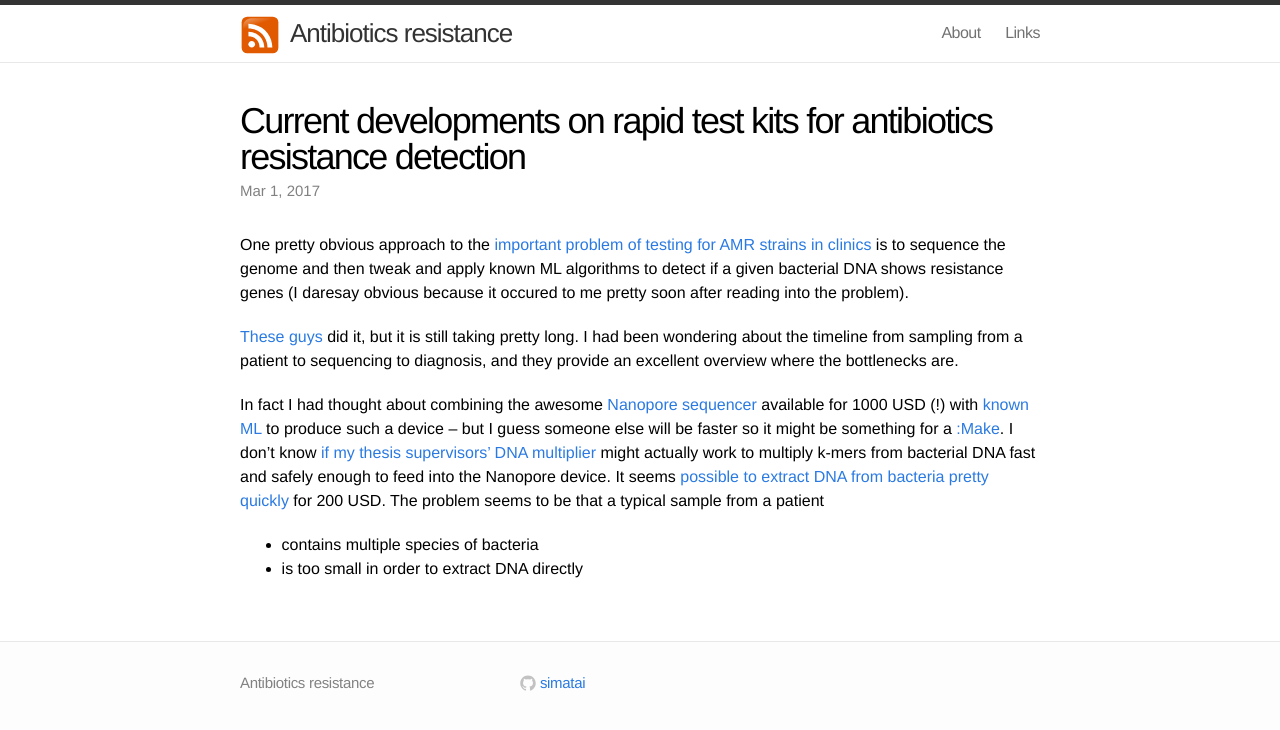
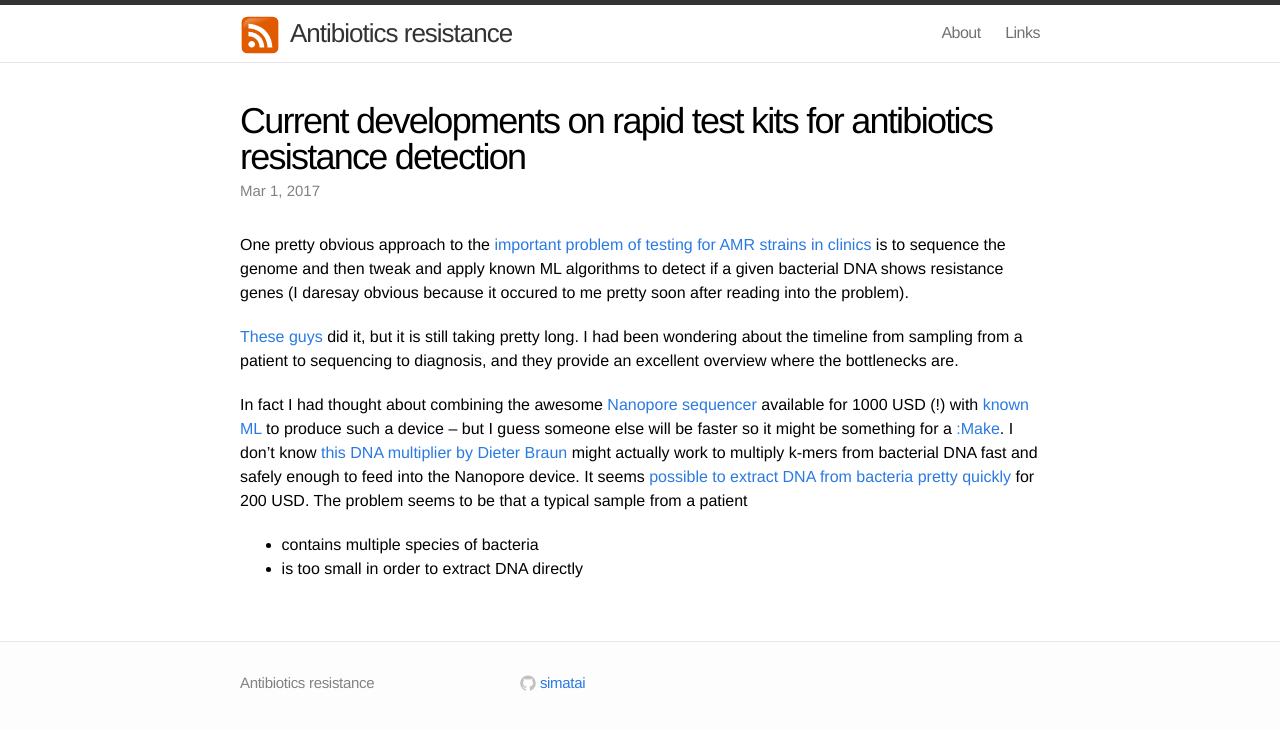
Before and after one commit to simatai/simatai.github.io, a Jekyll site: the page built from _posts/2017-03-01-rapid-testkits-for-antibiotic-resistance.md, in a window 1280 px wide. Shown: the top 730 px of the page. Built offline with Jekyll 4.4.1, drawn with Linux system fonts in a browser that asks for light colours.

Commit message:
Update 2017-03-01-rapid-testkits-for-antibiotic-resistance.md

```diff
--- a/_posts/2017-03-01-rapid-testkits-for-antibiotic-resistance.md
+++ b/_posts/2017-03-01-rapid-testkits-for-antibiotic-resistance.md
@@ -13,8 +13,8 @@ sampling from a patient to sequencing to diagnosis, and they provide an excellen
 
 In fact I had thought about combining the awesome [Nanopore sequencer](https://nanoporetech.com/) available for 1000 USD (!) with
 [known ML](https://simatai.github.io/2017/02/28/literature-review/) to produce such a device -- but I guess someone else will be
-faster so it might be something for a [:Make](http://www.makezine.com). I don't know [if my thesis supervisors' DNA
-multiplier](http://prl.aps.org/abstract/PRL/v104/i18/e188102) might
+faster so it might be something for a [:Make](http://www.makezine.com). I don't know [this DNA
+multiplier by Dieter Braun](http://prl.aps.org/abstract/PRL/v104/i18/e188102) might
 actually work to multiply k-mers from bacterial DNA fast and safely enough to feed into the Nanopore device. It seems [possible to extract DNA from bacteria pretty quickly](https://www.thermofisher.com/us/en/home/life-science/dna-rna-purification-analysis/dna-extraction/genomic-dna-extraction/bacteria-dna-extraction.html) for 200 USD. The problem seems to be that a typical sample from a patient
 
 + contains multiple species of bacteria
```
